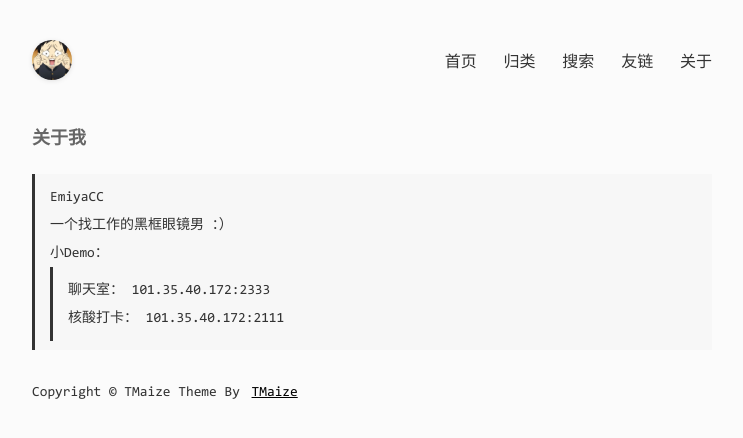
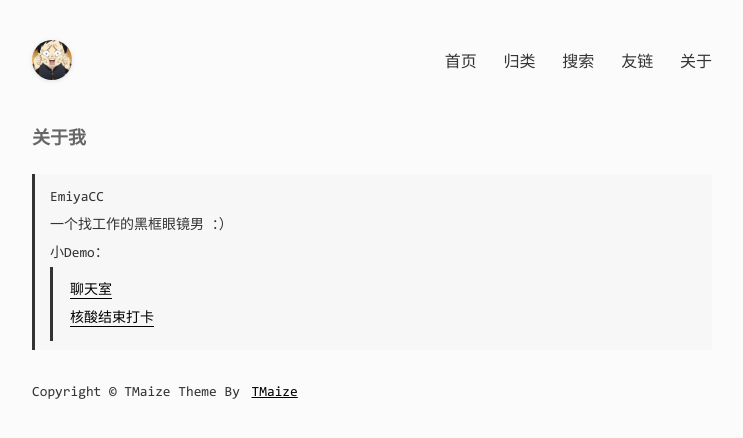
Before and after one commit to clnaga/clnaga.github.io, a Jekyll site: the page built from pages/about.md, in a window 1280 px wide. Shown: the top 438 px of the page, without its empty margins (268-1011 px from the left). Built offline with Jekyll 4.4.1, drawn with Linux system fonts in a browser that asks for light colours; comment, search, counter and statistics services are not loaded.

Commit message:
Update about.md

```diff
--- a/pages/about.md
+++ b/pages/about.md
@@ -9,6 +9,6 @@ title: 关于我
 >
 > 小Demo：
 >
-> > 聊天室： 101.35.40.172:2333
+> > [聊天室](http://101.35.40.172:2333/)
 > >
-> > 核酸打卡： 101.35.40.172:2111
+> > [核酸结束打卡](http://101.35.40.172:2111/)
```
